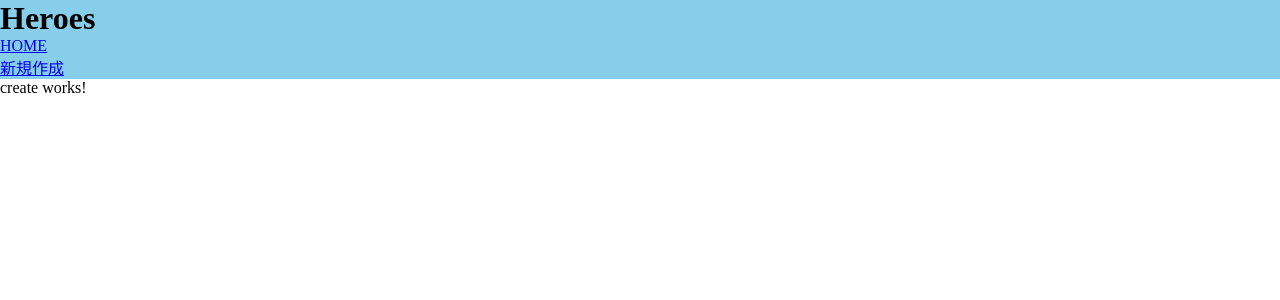
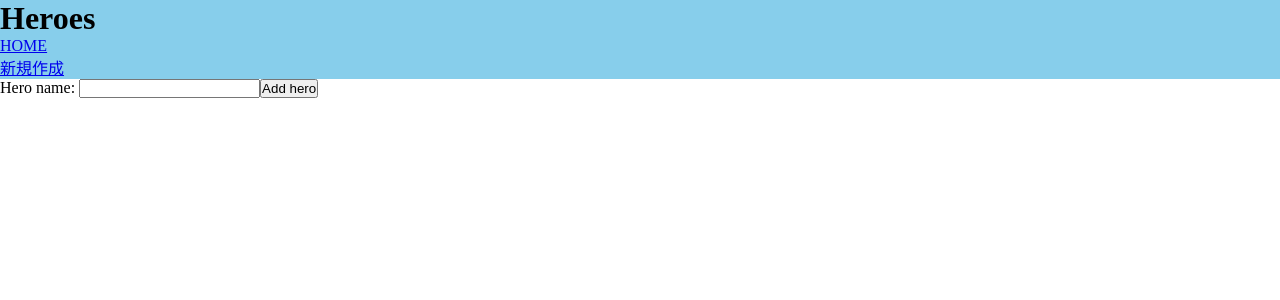
Before and after one commit to devenue-tatsuya/gha-test-1102, an Angular app in the folder client/: page /create in a window 1280 px wide. Shown: the top 300 px of the page. Built offline with nearby package versions, Linux system fonts and the light colour scheme.

Commit message:
新規作成機能作成

```diff
--- a/client/src/app/app.module.ts
+++ b/client/src/app/app.module.ts
@@ -1,6 +1,7 @@
 import { NgModule } from '@angular/core';
 import { BrowserModule } from '@angular/platform-browser';
 import { HttpClientModule } from '@angular/common/http';
+import { FormsModule, ReactiveFormsModule } from '@angular/forms';
 
 import { AppRoutingModule } from './app-routing.module';
 import { AppComponent } from './app.component';
@@ -10,7 +11,7 @@ import { CreateComponent } from './create/create.component';
 
 @NgModule({
   declarations: [AppComponent, HeroesComponent, HeaderComponent, CreateComponent],
-  imports: [BrowserModule, AppRoutingModule, HttpClientModule],
+  imports: [BrowserModule, AppRoutingModule, HttpClientModule, FormsModule, ReactiveFormsModule],
   providers: [],
   bootstrap: [AppComponent],
 })
--- a/client/src/app/create/create.component.html
+++ b/client/src/app/create/create.component.html
@@ -1 +1,10 @@
-<p>create works!</p>
+<form [formGroup]="userCreateForm" (ngSubmit)="onSubmit()">
+  <label for="new-hero">Hero name: </label>
+  <input type="text" id="new-hero" #heroName formControlName="userName"/>
+  <button
+    type="submit"
+    class="add-button"
+  >
+    Add hero
+  </button>
+</form>
--- a/client/src/app/create/create.component.ts
+++ b/client/src/app/create/create.component.ts
@@ -1,8 +1,26 @@
 import { Component } from '@angular/core';
+import { FormGroup, FormControl, Validators } from '@angular/forms';
+
+import { HeroService } from '../hero.service';
 
 @Component({
   selector: 'app-create',
   templateUrl: './create.component.html',
   styleUrls: ['./create.component.scss'],
 })
-export class CreateComponent {}
+export class CreateComponent {
+  userCreateForm = new FormGroup({
+    userName: new FormControl('', [Validators.required]),
+  });
+
+  constructor(private readonly heroService: HeroService) {}
+
+  onSubmit() {
+    console.log('onSubmit', this.userCreateForm.getRawValue());
+    this.heroService
+      .addHero(this.userCreateForm.getRawValue())
+      .subscribe((hero: any) => {
+        console.log('hero作成完了');
+      });
+  }
+}
--- a/client/src/app/hero.service.ts
+++ b/client/src/app/hero.service.ts
@@ -1,14 +1,24 @@
-// TODO: 動作確認できたら削除
 import { Injectable } from '@angular/core';
-import { HttpClient } from '@angular/common/http';
+import { HttpClient, HttpHeaders } from '@angular/common/http';
 
 @Injectable({ providedIn: 'root' })
 export class HeroService {
   private url = 'http://127.0.0.1:5000';
+  httpOptions = {
+    headers: new HttpHeaders({ 'Content-Type': 'application/json' }),
+  };
 
   constructor(private http: HttpClient) {}
 
   getHeroes() {
     return this.http.get<any>(`${this.url}/api/heroes`);
   }
+
+  addHero(heroName: any): any {
+    return this.http.post<any>(
+      `${this.url}/api/heroes`,
+      { name: heroName },
+      this.httpOptions
+    );
+  }
 }
```
Also changed, not shown: 2 other files (tests, documents, lock files or other folders).
